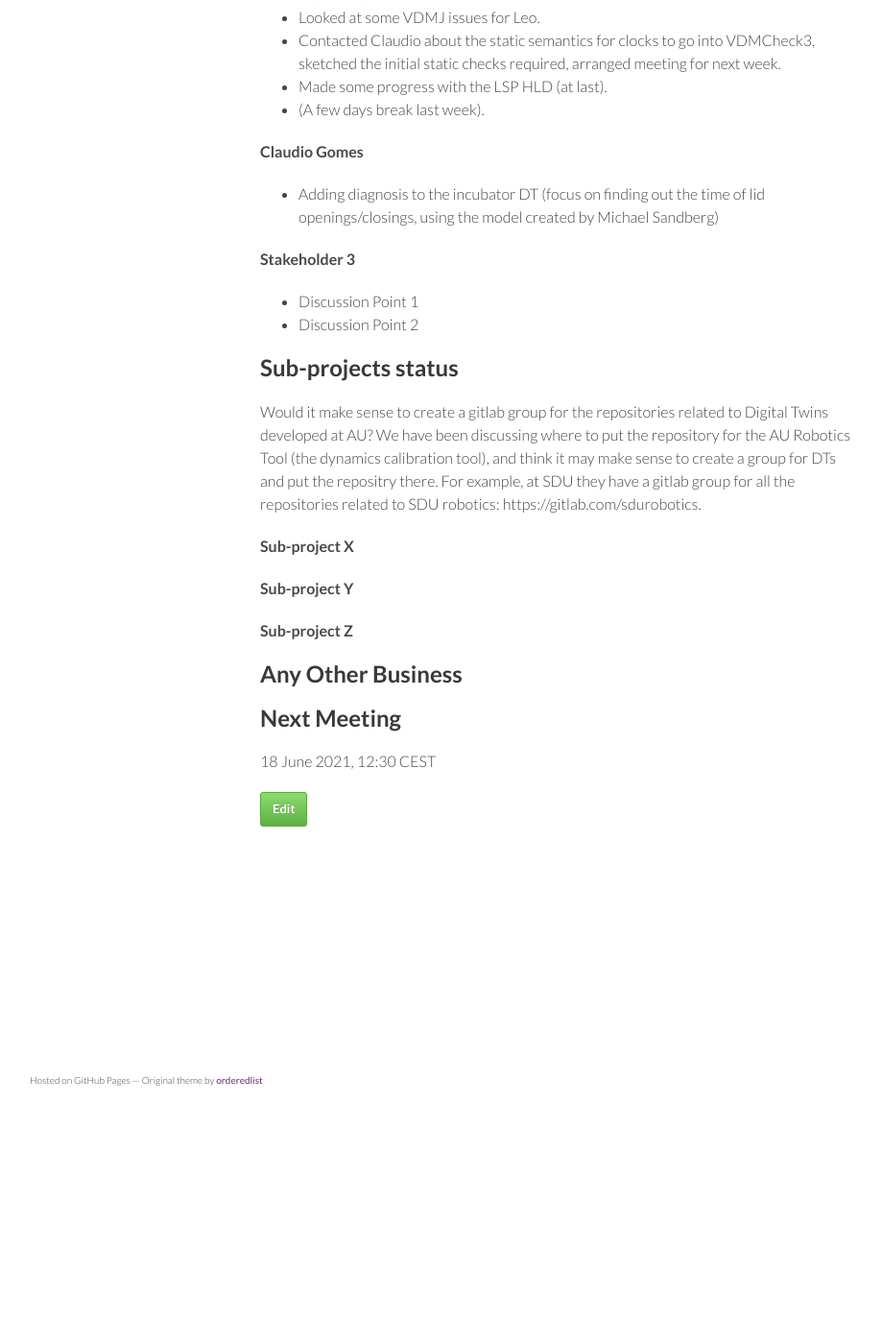
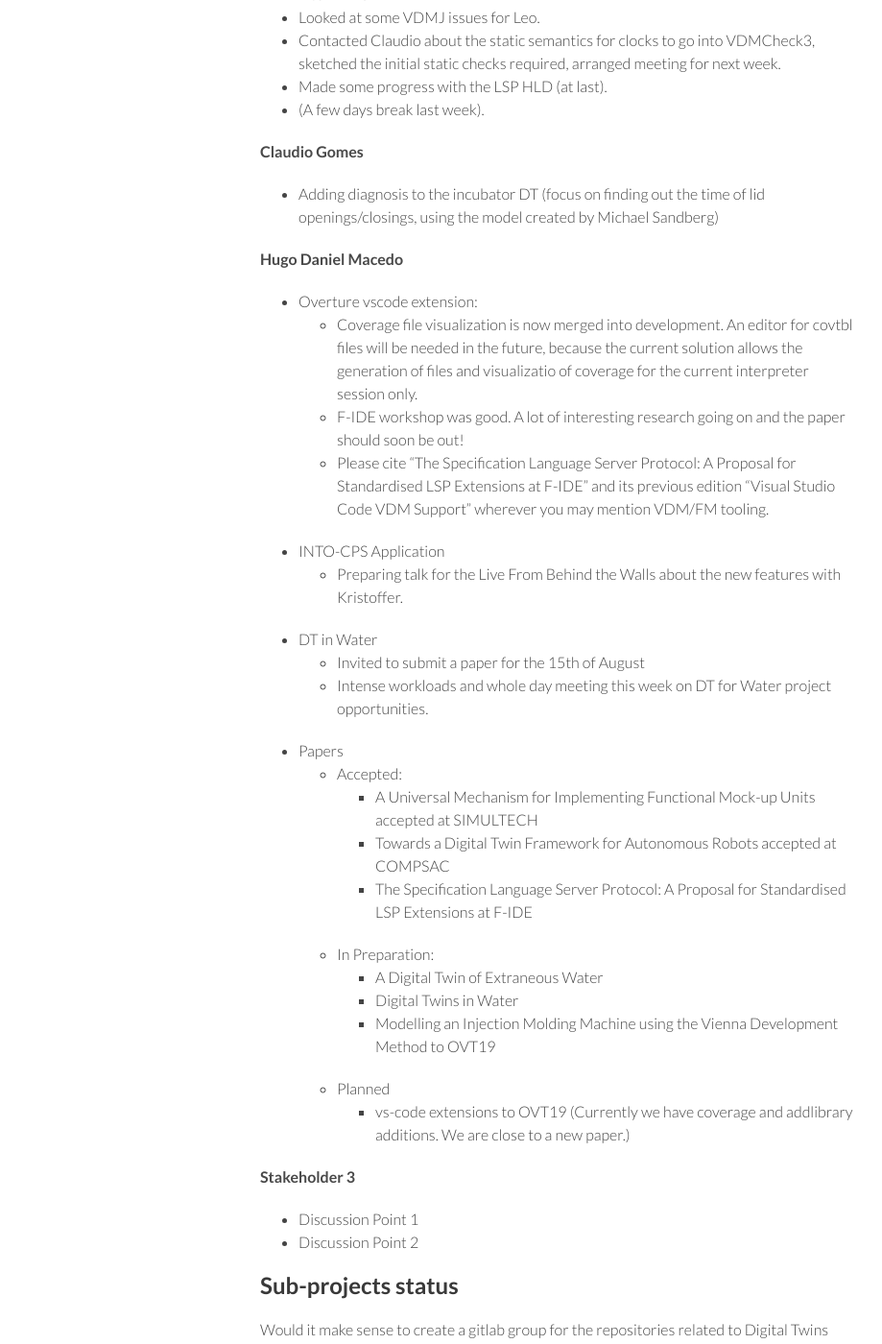
Before and after one commit to digitaltwincentre/digitaltwincentre.github.io, a Jekyll site: the page built from _biweeklies/Biweekly-41.md, in a window 1280 px wide and 1400 px high, scrolled down 515 px. Shown: the whole window at 96% size, without its empty margins (179-1098 px from the left). Built offline with Jekyll 4.4.1, drawn with Linux system fonts in a browser that asks for light colours; nearby versions of some CDN libraries; before the commit the page ends 1670 px from its top, so only the background shows below that.

Commit message:
Update Biweekly-41.md

```diff
--- a/_biweeklies/Biweekly-41.md
+++ b/_biweeklies/Biweekly-41.md
@@ -36,6 +36,28 @@ date: 4 June 2021, 1230 CEST
 #### Claudio Gomes
 * Adding diagnosis to the incubator DT (focus on finding out the time of lid openings/closings, using the model created by Michael Sandberg)
 
+#### Hugo Daniel Macedo
+* Overture vscode extension:
+  * Coverage file visualization is now merged into development. An editor for covtbl files will be needed in the future, because the current solution allows the generation of files and visualizatio of coverage for the current interpreter session only.
+  * F-IDE workshop was good. A lot of interesting research going on and the paper should soon be out!
+  * Please cite "The Specification Language Server Protocol: A Proposal for Standardised  LSP Extensions at F-IDE" and its previous edition "Visual Studio Code VDM Support" wherever you may mention VDM/FM tooling.
+* INTO-CPS Application
+  * Preparing talk for the Live From Behind the Walls about the new features with Kristoffer.
+* DT in Water
+  * Invited to submit a paper for the 15th of August
+  * Intense workloads and whole day meeting this week on DT for Water project opportunities.
+* Papers
+  * Accepted:
+    * A Universal Mechanism for Implementing Functional Mock-up Units accepted at SIMULTECH
+    * Towards a Digital Twin Framework for Autonomous Robots accepted at COMPSAC
+    * The Specification Language Server Protocol: A Proposal for Standardised  LSP Extensions at F-IDE
+  * In Preparation:
+    * A Digital Twin of Extraneous Water
+    * Digital Twins in Water
+    * Modelling an Injection Molding Machine using the Vienna Development Method to OVT19
+  * Planned
+    * vs-code extensions to OVT19 (Currently we have coverage and addlibrary additions. We are close to a new paper.)
+
 #### Stakeholder 3
 * Discussion Point 1
 * Discussion Point 2
```
